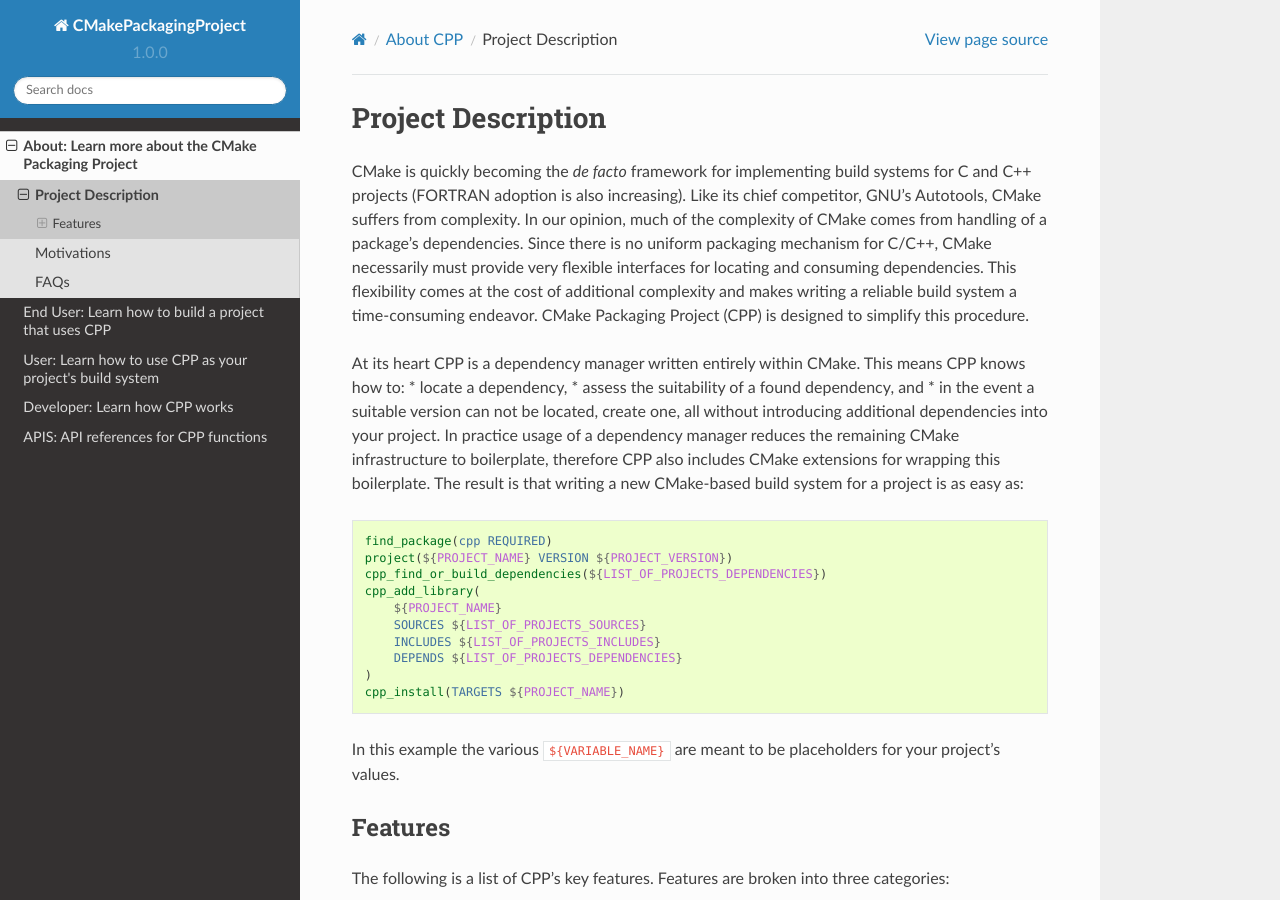
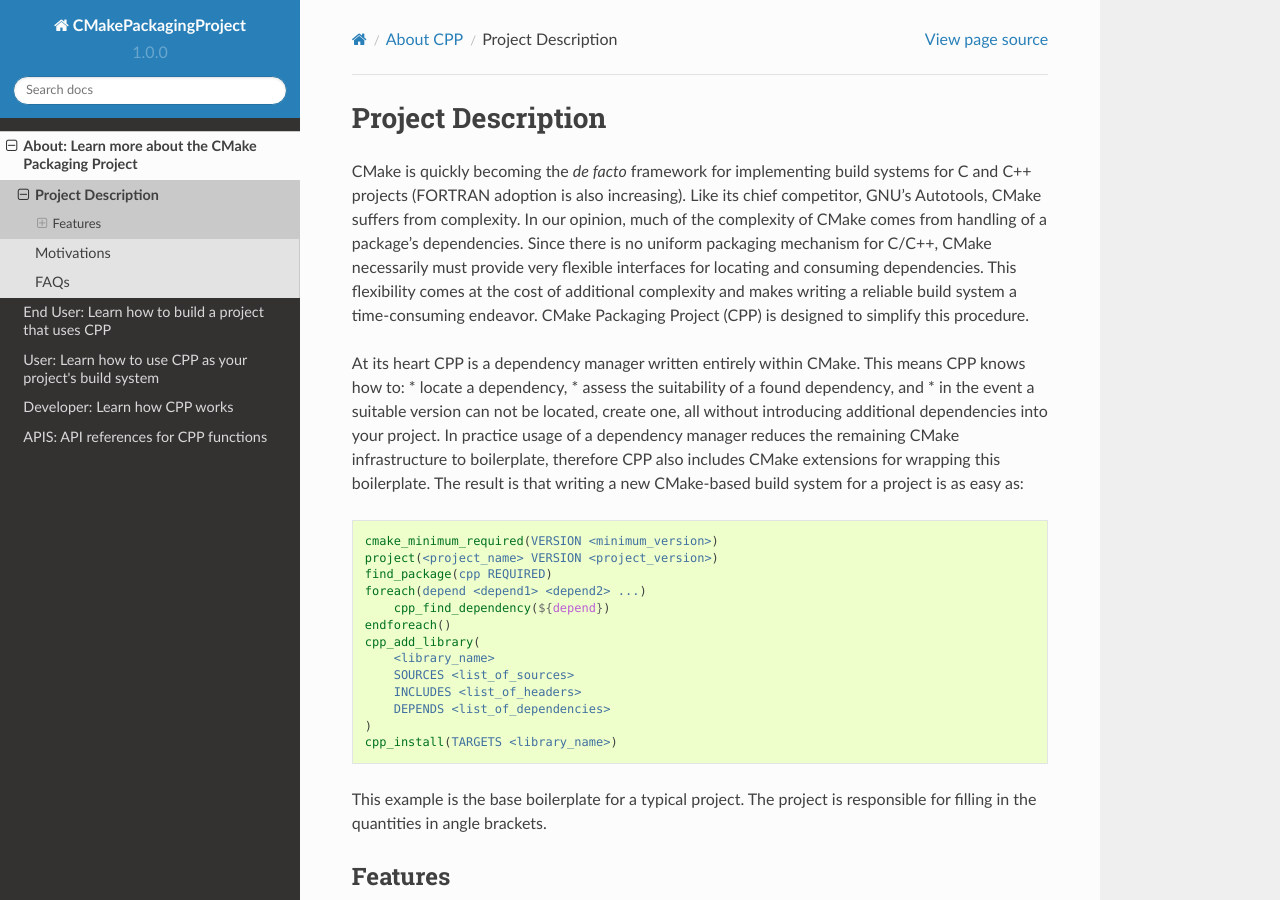
Before and after one commit to CMakePP/CMaize, a Sphinx documentation site: the page built from docs/source/about/description.rst, in a window 1280 px wide and 900 px high. Built offline with Sphinx 7.4.7 and the Read the Docs theme 2.0.0, drawn with Linux system fonts in a browser that asks for light colours.

Commit message:
quiets some warnings

```diff
--- a/docs/source/about/description.rst
+++ b/docs/source/about/description.rst
@@ -26,19 +26,22 @@
 
 .. code-block:: cmake
 
+   cmake_minimum_required(VERSION <minimum_version>)
+   project(<project_name> VERSION <project_version>)
    find_package(cpp REQUIRED)
-   project(${PROJECT_NAME} VERSION ${PROJECT_VERSION})
-   cpp_find_or_build_dependencies(${LIST_OF_PROJECTS_DEPENDENCIES})
+   foreach(depend <depend1> <depend2> ...)
+       cpp_find_dependency(${depend})
+   endforeach()
    cpp_add_library(
-       ${PROJECT_NAME}
-       SOURCES ${LIST_OF_PROJECTS_SOURCES}
-       INCLUDES ${LIST_OF_PROJECTS_INCLUDES}
-       DEPENDS ${LIST_OF_PROJECTS_DEPENDENCIES}
+       <library_name>
+       SOURCES <list_of_sources>
+       INCLUDES <list_of_headers>
+       DEPENDS <list_of_dependencies>
    )
-   cpp_install(TARGETS ${PROJECT_NAME})
+   cpp_install(TARGETS <library_name>)
 
-In this example the various ``${VARIABLE_NAME}`` are meant to be placeholders
-for your project's values.
+This example is the base boilerplate for a typical project.  The project is
+responsible for filling in the quantities in angle brackets.
 
 Features
 --------
```
Also changed, not shown: 2 other files.
